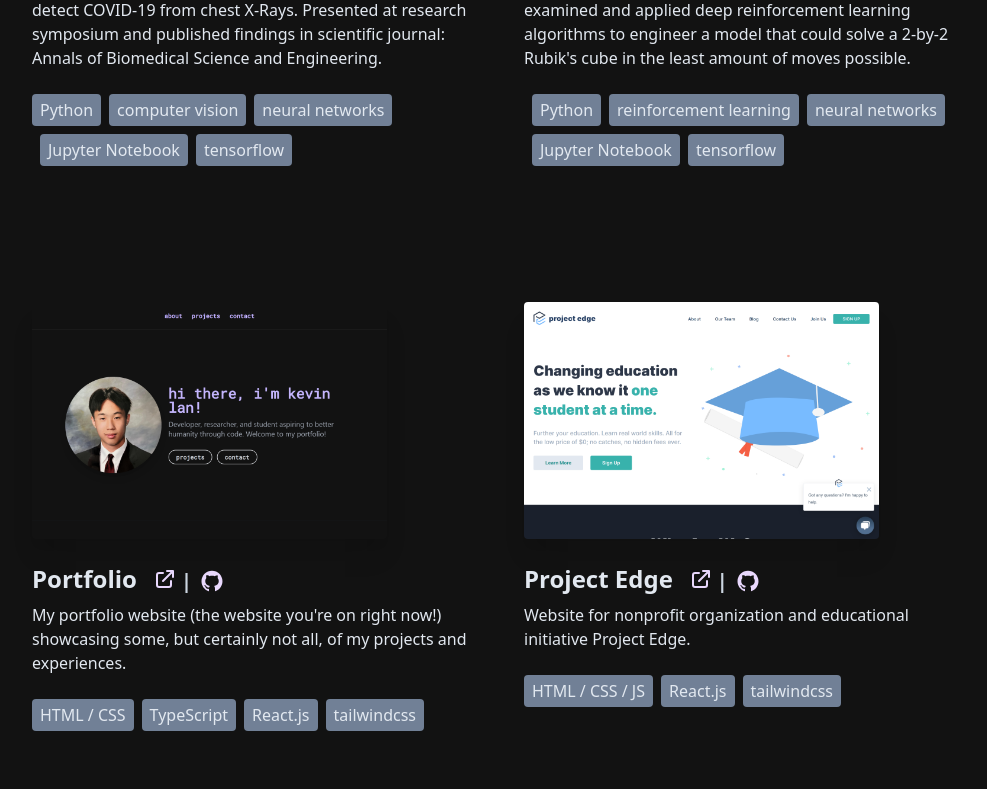
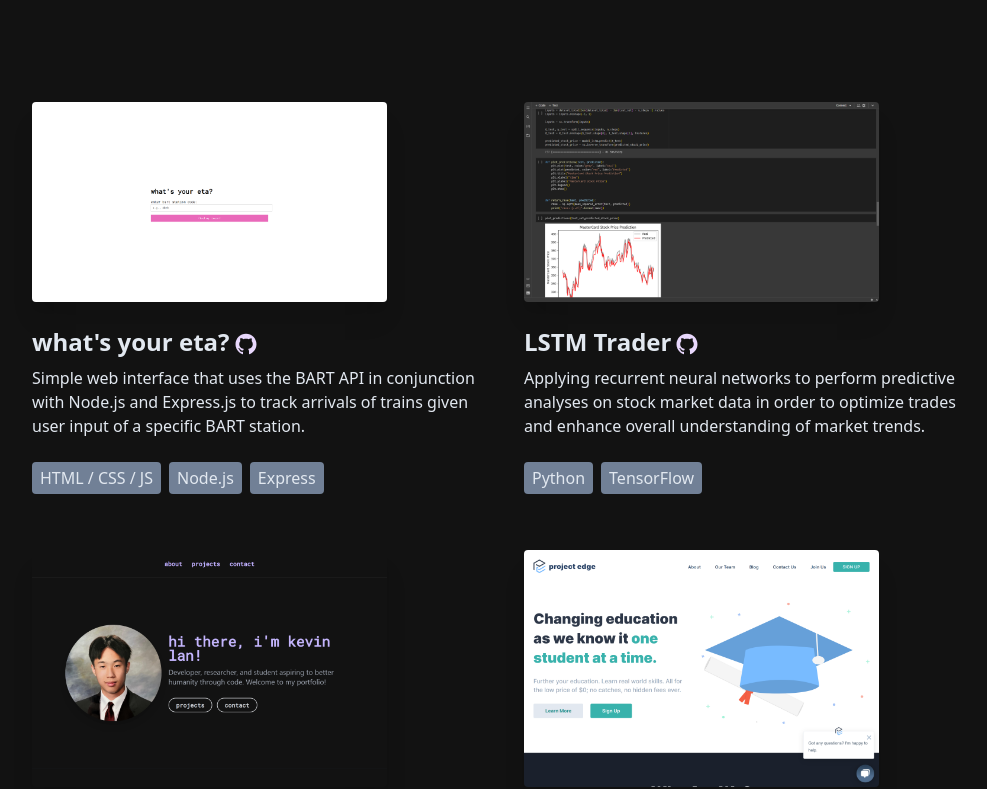
Before and after one commit to kevinjl321/portfolio, a React (Create React App) app: page / in a window 1280 px wide. Shown: the part 1686-2475 px from the top of the page, without its empty margins (140-1127 px from the left). Built offline with nearby package versions, Linux system fonts and the light colour scheme.

Commit message:
update portfolio w/new projects + reduce clutter and edit descriptions

```diff
--- a/src/components/About.tsx
+++ b/src/components/About.tsx
@@ -14,11 +14,10 @@ export class About extends Component {
           <div className="mb-8">
             <p className="mb-8 text-xl md:text-2xl">
               I'm currently a Computer Science and Economics student at UC Berkeley passionate in exploring
-              the intersections of society and technology. I'm interested in all things SWE and am actively seeking opportunities to expand my skillset. Sub-fields I've explored and/or plan on exploring include
-              ML/AI, Computer Vision, Networks, Cloud Computing, Databases, Infrastructure, and Cybersecurity.
+              the intersections of society and technology.
               <br></br>
               <br></br>
-              Some of my hobbies include playing the latest PC titles, making random projects, binging dramas,
+              I enjoy making random projects, binging dramas,
               and going on long bike trips with friends. I'm also a competitive badminton player!
             </p>
           </div>
--- a/src/components/Projects.tsx
+++ b/src/components/Projects.tsx
@@ -14,6 +14,8 @@ import COVID from "../images/covid.png"
 import Blog from "../images/blog.png"
 import Weather from "../images/weather.png"
 import Portfolio from "../images/portfolio.png"
+import ETA from "../images/eta.png"
+import LSTM from "../images/lstm.png"
 
 import Tirone from "../images/tirone.jpeg"
 
@@ -22,10 +24,10 @@ export class Projects extends Component {
         return (
             <section id="projects" className="flex flex-col max-w-md px-6 py-12 mx-auto sm:px-10 sp:px-10 md:px-8 sm:max-w-2xl md:max-w-3xl lg:max-w-5xl sm:py-20 md:py-20 lg:py-20">
                 <p className="special text-purple-300 font-semibold leading-snug text-left text-4xl sm:text-2xl md:text-3xl lg:text-4xl font-header mb-8">
-                    projects / experience
+                    research + projects
                 </p>
                 <div className="flex flex-wrap mx-3 md:px-3 xl:px-0 md:-mx-0 lg:-mx-3 md:mb-8">
-                    <div className="w-full px-6 mb-12 md:w-1/2 md:px-3 lg:px-6 sm:mb-4 md:mb-4">
+                <div className="w-full px-6 mb-12 md:w-1/2 md:px-3 lg:px-6 sm:mb-4 md:mb-4">
                         <div className="text-gray-300">
                             <div className="mb-6">
                                 <a href="https://www.biomedscijournal.com/articles/abse-aid1015.pdf">
@@ -54,16 +56,7 @@ export class Projects extends Component {
                                         Python
                                     </span>
                                     <span className="ml-2 px-2 py-1 mb-2 text-gray-300 bg-gray-600 dark:bg-gray-800 rounded dark:text-gray-400">
-                                        computer vision
-                                    </span>
-                                    <span className="ml-2 px-2 py-1 mb-2 text-gray-300 bg-gray-600 dark:bg-gray-800 rounded dark:text-gray-400">
-                                        neural networks
-                                    </span>
-                                    <span className="ml-2 px-2 py-1 mb-2 text-gray-300 bg-gray-600 dark:bg-gray-800 rounded dark:text-gray-400">
-                                        Jupyter Notebook
-                                    </span>
-                                    <span className="ml-2 px-2 py-1 mb-2 text-gray-300 bg-gray-600 dark:bg-gray-800 rounded dark:text-gray-400">
-                                        tensorflow
+                                        TensorFlow
                                     </span>
                                 </div>
                             </div>
@@ -87,22 +80,80 @@ export class Projects extends Component {
                                         Python
                                     </span>
                                     <span className="ml-2 px-2 py-1 mb-2 text-gray-300 bg-gray-600 dark:bg-gray-800 rounded dark:text-gray-400">
-                                        reinforcement learning
+                                        TensorFlow
                                     </span>
                                     <span className="ml-2 px-2 py-1 mb-2 text-gray-300 bg-gray-600 dark:bg-gray-800 rounded dark:text-gray-400">
-                                        neural networks
+                                        PyTorch
+                                    </span>
+                                </div>
+                            </div>
+                        </div>
+                    </div>
+                    <div className="w-full px-6 mb-12 md:w-1/2 md:px-3 lg:px-6 sm:mb-4 md:mb-4">
+                        <div className="text-gray-300">
+                            <div className="mb-6">
+                                <a href="https://github.com/kevinjl321/whats-your-eta">
+                                    <img src = {ETA} className= "sm:w-4/5 transition duration-500 ease-in-out transform rounded shadow-xl hover:shadow-xl hover:scale-105 hover:-translate-y-1" alt="" />
+                                </a>
+                            </div>
+                            <div>
+                                <h4 className="mb-2 text-2xl font-bold md:text-2_5xl font-header">
+                                    <a href="https://github.com/kevinjl321/whats-your-eta" className="">
+                                        what's your eta?
+                                    </a>
+                                    <a href="https://github.com/kevinjl321/whats-your-eta" className="inline text-purple-200">
+                                        <AiFillGithub className="inline mb-0 ml-1" />
+                                    </a>
+                                </h4>
+                                <p className="block mb-6 dark:text-white">
+                                Simple web interface that uses the BART API in conjunction with Node.js and Express.js to track arrivals of trains given user input of a specific BART station.
+                                </p>
+                                <div className="flex flex-wrap">
+                                    <span className="px-2 py-1 mb-2 text-gray-300 bg-gray-600 dark:bg-gray-800 rounded dark:text-gray-400">
+                                        HTML / CSS / JS
                                     </span>
                                     <span className="ml-2 px-2 py-1 mb-2 text-gray-300 bg-gray-600 dark:bg-gray-800 rounded dark:text-gray-400">
-                                        Jupyter Notebook
+                                        Node.js
                                     </span>
                                     <span className="ml-2 px-2 py-1 mb-2 text-gray-300 bg-gray-600 dark:bg-gray-800 rounded dark:text-gray-400">
-                                        tensorflow
+                                        Express
+                                    </span>
+                                </div>
+                            </div>
+                        </div>
+                    </div>
+                    <div className="w-full px-6 mb-12 md:w-1/2 md:px-3 lg:px-6 sm:mb-4 md:mb-4">
+                        <div className="text-gray-300">
+                            <div className="mb-6">
+                                <a href="https://github.com/kevinjl321/lstm-trader">
+                                    <img src = {LSTM} className= "sm:w-4/5 transition duration-500 ease-in-out transform rounded shadow-xl hover:shadow-xl hover:scale-105 hover:-translate-y-1" alt="" />
+                                </a>
+                            </div>
+                            <div>
+                                <h4 className="mb-2 text-2xl font-bold md:text-2_5xl font-header">
+                                    <a href="https://github.com/kevinjl321/lstm-trader" className="">
+                                        LSTM Trader
+                                    </a>
+                                    <a href="https://github.com/kevinjl321/lstm-trader" className="inline text-purple-200">
+                                        <AiFillGithub className="inline mb-0 ml-1" />
+                                    </a>
+                                </h4>
+                                <p className="block mb-6 dark:text-white">
+                                Applying recurrent neural networks to perform predictive analyses on stock market data in order to optimize trades and enhance overall understanding of market trends.
+                                </p>
+                                <div className="flex flex-wrap">
+                                    <span className="px-2 py-1 mb-2 text-gray-300 bg-gray-600 dark:bg-gray-800 rounded dark:text-gray-400">
+                                        Python
+                                    </span>
+                                    <span className="ml-2 px-2 py-1 mb-2 text-gray-300 bg-gray-600 dark:bg-gray-800 rounded dark:text-gray-400">
+                                        TensorFlow
                                     </span>
                                 </div>
                             </div>
                         </div>
                     </div>
                 </div>
+
                 <div className="flex flex-wrap mx-3 md:px-3 xl:px-0 md:-mx-0 lg:-mx-3 md:mb-10">
                     <div className="w-full px-6 mb-12 md:w-1/2 md:px-3 lg:px-6 sm:mb-16 md:mb-24">
                             <div className="text-gray-300">
@@ -129,16 +180,13 @@ export class Projects extends Component {
                                     </p>
                                     <div className="flex flex-wrap">
                                         <span className="px-2 py-1 mb-2 text-gray-300 bg-gray-600 dark:bg-gray-800 rounded dark:text-gray-400">
-                                            HTML / CSS
+                                            HTML / CSS / JS
                                         </span>
                                         <span className="ml-2 px-2 py-1 mb-2 text-gray-300 bg-gray-600 dark:bg-gray-800 rounded dark:text-gray-400">
                                             TypeScript
                                         </span>
                                         <span className="ml-2 px-2 py-1 mb-2 text-gray-300 bg-gray-600 dark:bg-gray-800 rounded dark:text-gray-400">
                                             React.js
-                                        </span>
-                                        <span className="ml-2 px-2 py-1 mb-2 text-gray-300 bg-gray-600 dark:bg-gray-800 rounded dark:text-gray-400">
-                                            tailwindcss
                                         </span>
                                     </div>
                                 </div>
@@ -174,9 +222,6 @@ export class Projects extends Component {
                                     <span className="ml-2 px-2 py-1 mb-2 text-gray-300 bg-gray-600 dark:bg-gray-800 rounded dark:text-gray-400">
                                         React.js
                                     </span>
-                                    <span className="ml-2 px-2 py-1 mb-2 text-gray-300 bg-gray-600 dark:bg-gray-800 rounded dark:text-gray-400">
-                                        tailwindcss
-                                    </span>
                                 </div>
                             </div>
                         </div>
@@ -209,13 +254,7 @@ export class Projects extends Component {
                                         HTML / CSS / JS
                                     </span>
                                     <span className="ml-2 px-2 py-1 mb-2 text-gray-300 bg-gray-600 dark:bg-gray-800 rounded dark:text-gray-400">
-                                        React.js
-                                    </span>
-                                    <span className="ml-2 px-2 py-1 mb-2 text-gray-300 bg-gray-600 dark:bg-gray-800 rounded dark:text-gray-400">
                                         Next.js
-                                    </span>
-                                    <span className="ml-2 px-2 py-1 mb-2 text-gray-300 bg-gray-600 dark:bg-gray-800 rounded dark:text-gray-400">
-                                        tailwindcss
                                     </span>
                                 </div>
                             </div>
@@ -242,18 +281,12 @@ export class Projects extends Component {
                                     </a>
                                 </h4>
                                 <p className="block mb-6 dark:text-white">
-                                    App built to streamline the scouting process during FIRST Robotics competitions. Integrated with Google Sheets API and Cloud Services
+                                    App built to streamline the scouting process during FIRST Robotics competitions. Integrated with Google Sheets API and Google Cloud Services
                                     for ease of use.
                                 </p>
                                 <div className="flex flex-wrap">
                                     <span className="px-2 py-1 mb-2 text-gray-300 bg-gray-600 dark:bg-gray-800 rounded dark:text-gray-400">
                                         Python
-                                    </span>
-                                    <span className="ml-2 px-2 py-1 mb-2 text-gray-300 bg-gray-600 dark:bg-gray-800 rounded dark:text-gray-400">
-                                        numpy
-                                    </span>
-                                    <span className="ml-2 px-2 py-1 mb-2 text-gray-300 bg-gray-600 dark:bg-gray-800 rounded dark:text-gray-400">
-                                        pandas
                                     </span>
                                     <span className="ml-2 px-2 py-1 mb-2 text-gray-300 bg-gray-600 dark:bg-gray-800 rounded dark:text-gray-400">
                                         Google Cloud
@@ -405,9 +438,6 @@ export class Projects extends Component {
                                         HTML / CSS / JS
                                     </span>
                                     <span className="ml-2 px-2 py-1 mb-2 text-gray-300 bg-gray-600 dark:bg-gray-800 rounded dark:text-gray-400">
-                                        JSON / APIs
-                                    </span>
-                                    <span className="ml-2 px-2 py-1 mb-2 text-gray-300 bg-gray-600 dark:bg-gray-800 rounded dark:text-gray-400">
                                         React.js
                                     </span>
                                     <span className="ml-2 px-2 py-1 mb-2 text-gray-300 bg-gray-600 dark:bg-gray-800 rounded dark:text-gray-400">
@@ -445,9 +475,6 @@ export class Projects extends Component {
                                         HTML / CSS / JS
                                     </span>
                                     <span className="ml-2 px-2 py-1 mb-2 text-gray-300 bg-gray-600 dark:bg-gray-800 rounded dark:text-gray-400">
-                                        JSON / APIs
-                                    </span>
-                                    <span className="ml-2 px-2 py-1 mb-2 text-gray-300 bg-gray-600 dark:bg-gray-800 rounded dark:text-gray-400">
                                         React.js
                                     </span>
                                     <span className="ml-2 px-2 py-1 mb-2 text-gray-300 bg-gray-600 dark:bg-gray-800 rounded dark:text-gray-400">
```
Also changed, not shown: src/images/eta.png (added), src/images/lstm.png (added).
